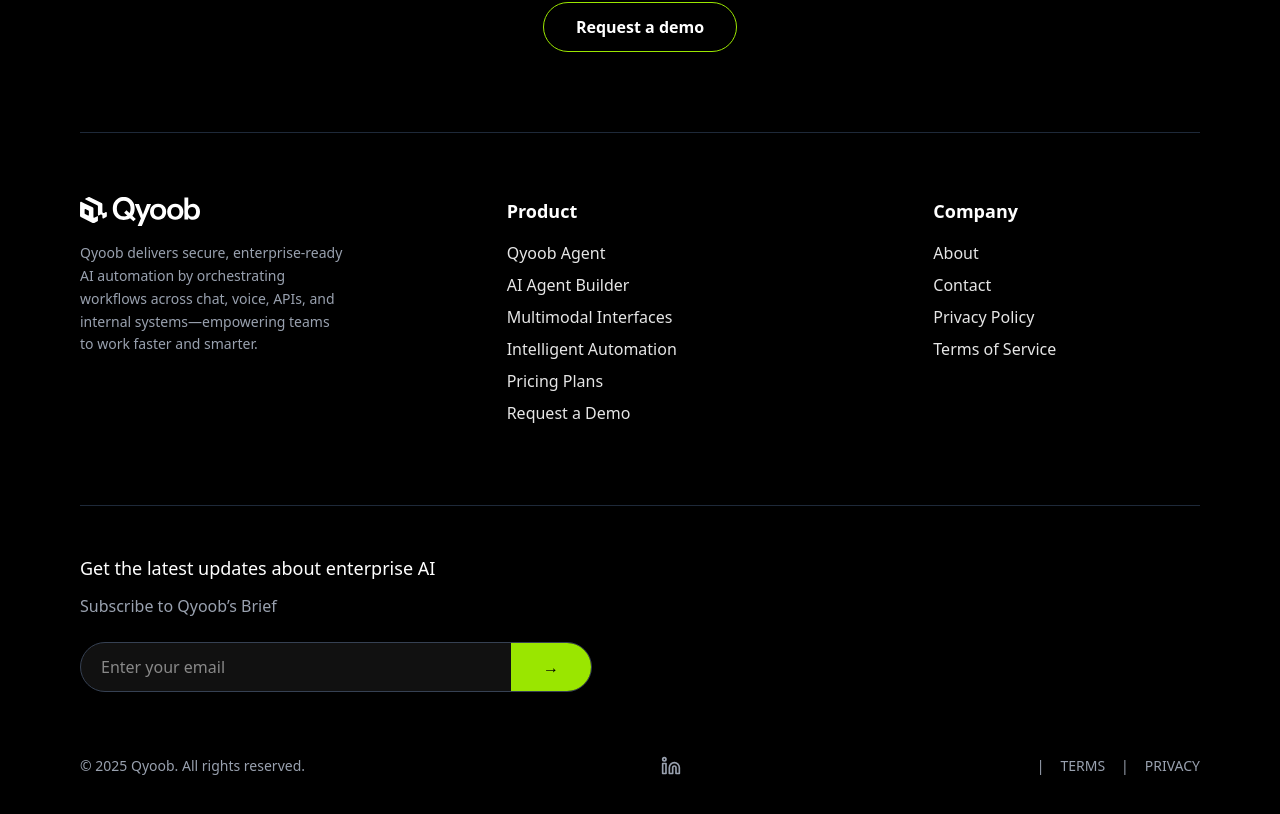
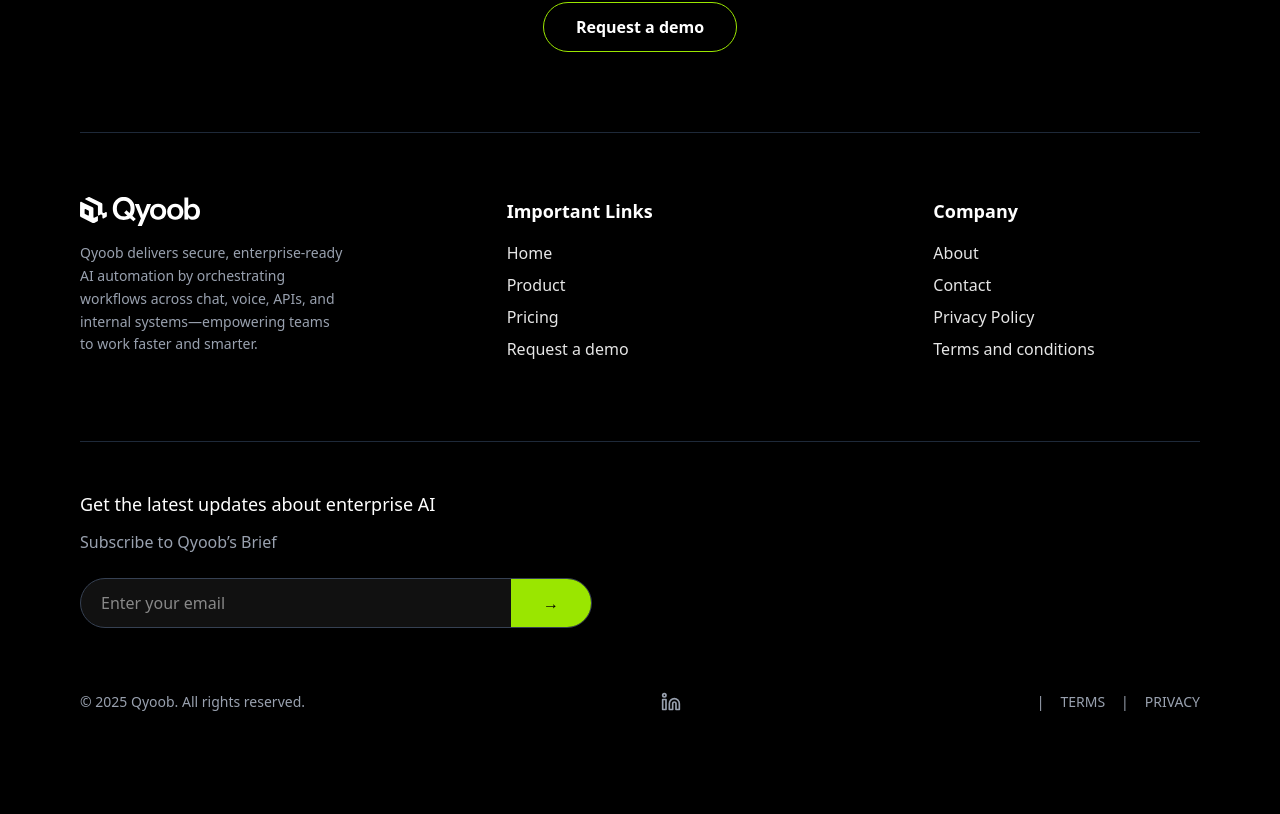
Before and after one commit to swadeshChhetri/quoob, a React (Vite) app: page / in a window 1280 px wide. Shown: the part 3725-4539 px from the top of the page. After the commit the page ends 4485 px from the top, so only its background shows below. Built offline with nearby package versions, Linux system fonts and the light colour scheme.

Commit message:
Update the footer column

```diff
--- a/src/components/sections/Footer.jsx
+++ b/src/components/sections/Footer.jsx
@@ -48,25 +48,19 @@
 
           {/* PRODUCT */}
           <div>
-            <h4 className="font-semibold mb-4 text-lg">Product</h4>
+            <h4 className="font-semibold mb-4 text-lg">Important Links</h4>
             <ul className="space-y-2 opacity-90">
               <li>
-                <Link to="/">Qyoob Agent</Link>
+                <Link to="/">Home</Link>
               </li>
               <li>
-                <Link to="/">AI Agent Builder</Link>
+                <Link to="/products">Product</Link>
               </li>
               <li>
-                <Link to="/">Multimodal Interfaces</Link>
+                <Link to="/plans">Pricing</Link>
               </li>
               <li>
-                <Link to="/">Intelligent Automation</Link>
-              </li>
-              <li>
-                <a href="/plans">Pricing Plans</a>
-              </li>
-              <li>
-                <Link to="/contact">Request a Demo</Link>
+                <Link to="/contact">Request a demo</Link>
               </li>
             </ul>
           </div>
@@ -82,7 +76,7 @@
                 <a href="/contact">Contact</a>
               </li>
               <li>Privacy Policy</li>
-              <li>Terms of Service</li>
+              <li>Terms and conditions</li>
             </ul>
           </div>
         </div>
```
